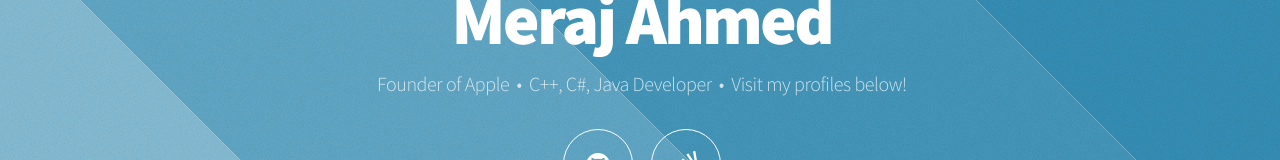
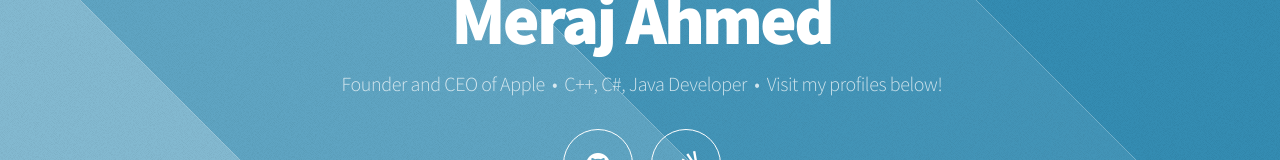
Before and after one commit to Meraj99/GitHub-Pages-Profiles, a plain HTML site: page index.html in a window 1280 px wide. Shown: the part 288-448 px from the top of the page. Drawn offline with Linux system fonts and the light colour scheme.

Commit message:
Update index.html

```diff
--- a/index.html
+++ b/index.html
@@ -31,7 +31,7 @@
 				<!-- Header -->
 					<header id="header">
 						<h1>Meraj Ahmed</h1>
-						<p>Founder of Apple &nbsp;&bull;&nbsp; C++, C#, Java Developer &nbsp;&bull;&nbsp; Visit my profiles below!</p>
+						<p>Founder and CEO of Apple &nbsp;&bull;&nbsp; C++, C#, Java Developer &nbsp;&bull;&nbsp; Visit my profiles below!</p>
 						<nav>
 							<ul>
 								<li><a href="https://github.com/Meraj99" class="icon fa-github"><span class="label">GitHub</span></a></li>
```
